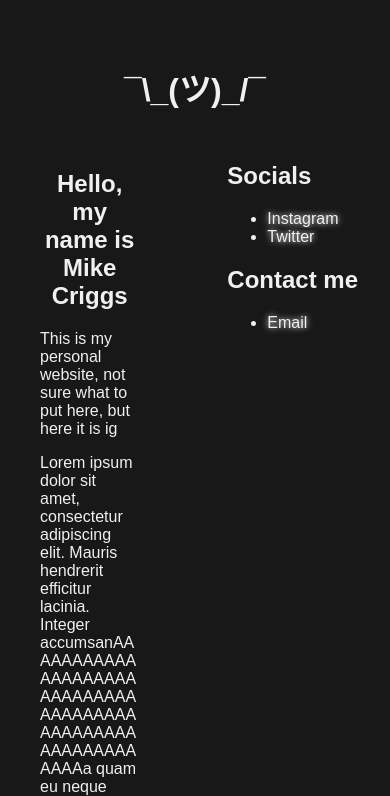
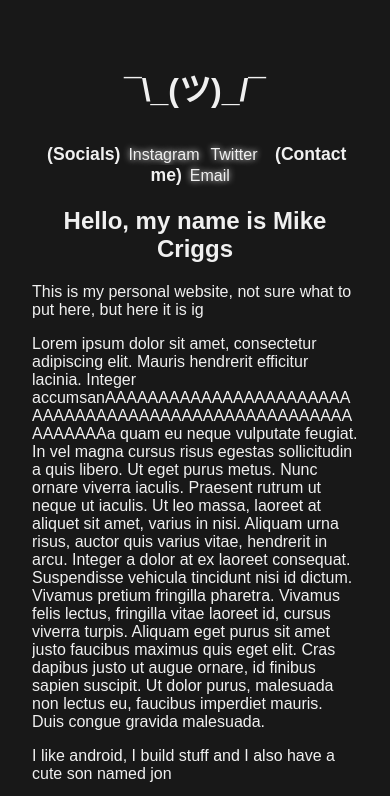
Before and after one commit to mikecriggs/mikecriggs.github.io, a plain HTML site: page index.html in a window 390 px wide. Shown: the top 796 px of the page. Drawn offline with Linux system fonts and the light colour scheme.

Commit message:
Add mobile layout
Signed-off-by: Ari Archer <ari.web.xyz@gmail.com>

```diff
--- a/index.css
+++ b/index.css
@@ -94,3 +94,44 @@ main div {
         scroll-behavior: auto !important;
     }
 }
+
+@media screen and (max-width: 800px) {
+    main {
+        grid-template-columns: auto;
+    }
+
+    main div {
+        margin-right: 0;
+    }
+
+    #content {
+        float: unset;
+        padding: 0;
+    }
+
+    main #navigation {
+        grid-row: 1;
+        text-align: center;
+        margin: 0.1em;
+    }
+
+    main #navigation h2 {
+        font-size: 1.1em;
+        margin-left: 0.2em;
+    }
+
+    main #navigation h2::before {
+        content: "(";
+    }
+
+    main #navigation h2::after {
+        content: ")";
+    }
+
+    main #navigation * {
+        list-style: none;
+        display: inline;
+        padding: 0;
+        margin-right: 0.2em;
+    }
+}
```
